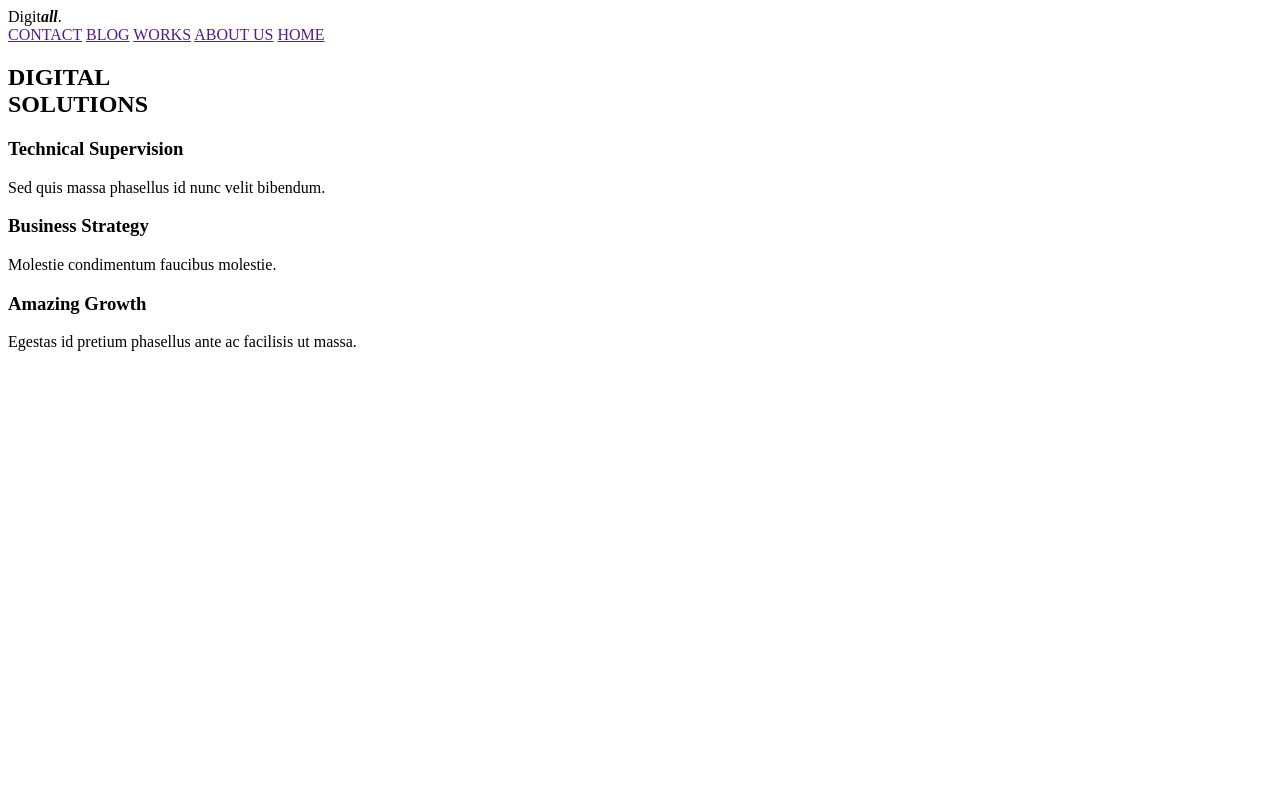
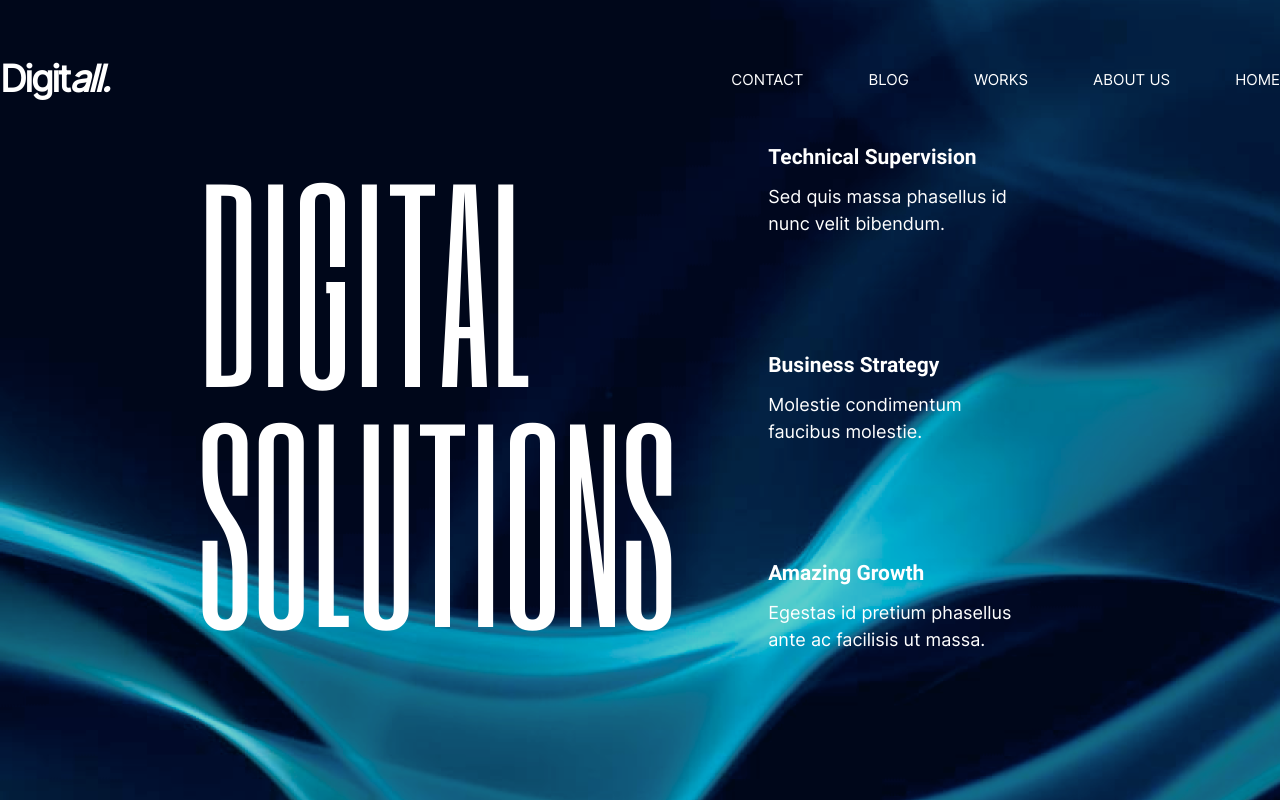
Before and after one commit to SigmaDanAI/HTML-CSS-Practice, a plain HTML site: page index.html in a window 1280 px wide. Drawn offline with Linux system fonts and the light colour scheme; a script that the page names is missing.

Commit message:
adjusted paddings, centering. font changes

```diff
--- a/assets/fonts.css
+++ b/assets/fonts.css
@@ -0,0 +1,20 @@
+@font-face {
+    font-family: 'Roboto';
+    src: url(fonts/Roboto-Bold.woff2);
+    font-style: normal;
+    font-weight: 700;
+}
+
+@font-face {
+    font-family: 'Six Caps';
+    src: url(fonts/SixCaps-Regular.woff2);
+    font-style: normal;
+    font-weight: 400;
+}
+
+@font-face {
+    font-family: 'Inter';
+    src: url(fonts/Inter-Regular.woff2);
+    font-style: normal;
+    font-weight: 400;
+}
--- a/assets/style.css
+++ b/assets/style.css
@@ -1,3 +1,42 @@
+*{
+    padding: 0;
+    margin: 0;
+    border: 0;
+}
+*,*:before,*:after{
+    -moz-box-sizing: border-box;
+    -webkit-box-sizing: border-box;
+    box-sizing: border-box;
+}
+:focus,:active{outline: none;}
+a:focus,a:active{outline: none;}
+
+nav,footer,header,aside{display: block;}
+
+html,body{
+    height: 100%;
+    width: 100%;
+    font-size: 100%;
+    line-height: 1;
+    font-size: 18px;
+    -ms-text-size-adjust: 100%;
+    -moz-text-size-adjust: 100%;
+    -webkit-text-size-adjust: 100%;
+}
+input,button,textarea{font-family:inherit;}
+
+input::-ms-clear{display: none;}
+button{cursor: pointer;}
+button::-moz-focus-inner {padding:0;border:0;}
+a, a:visited{text-decoration: none;}
+a:hover{text-decoration: underline;}
+ul li{list-style: none;}
+img{vertical-align: top;}
+
+h1,h2,h3,h4,h5,h6{font-size:inherit;font-weight: 400;}
+
+html {scroll-behavior: smooth;}
+
 
 .italic{
     font-style: italic;
@@ -6,3 +45,109 @@
 .bold{
     font-weight: bold;
 }
+
+.container{
+    max-width: 1640px;
+    margin: auto;
+}
+
+
+.header{
+    margin-top: 60px;
+    font-family: 'Inter';
+    position: fixed;
+    color: #fff;
+    top:0px;
+    z-index: 99;
+    width: 100%;
+}
+
+.header__wrapper{
+    display: flex;
+    align-items: center;
+    justify-content: space-between;
+}
+
+
+.logo{
+    font-size: 37px;
+    letter-spacing: -2.24px;
+    font-weight: 700;
+}
+
+.menu__item{
+    font-size: 15px;
+    margin-right: 60px;
+}
+
+.menu__item:visited{
+    color: #fff;
+}
+
+.menu__item:last-child{
+    margin-right: 0px;
+}
+
+
+.main{
+    margin: auto;
+
+}
+
+.intro{
+    background-image: url('img/main-bg.png');
+
+    min-height: 100vh;
+    /* display: flex; */
+    align-items: center;
+
+}
+
+.intro__container{
+    min-height: 100vh;
+    max-width: 68.94%;
+    margin: auto;
+    display: flex;
+    justify-content: space-between;
+    align-items: center;
+    height: 100%;
+}
+
+.intro__title{
+    font-family: 'Six Caps';
+    font-size: 240px;
+    color: #fff;
+
+}
+
+
+.intro__advantages-item{
+    margin-bottom: 60px;
+    padding: 29px 63px; /*clockwise*/ /* padding: 29px 63px 29px 63px; */
+    transition: .2s;
+}
+
+.intro__advantages-item:hover{
+    background-color: rgba(0, 0, 0, .3);
+}
+
+
+.intro__advantages-item:last-child{
+    margin-bottom: 0px;
+}
+
+
+.intro__advantages-title{
+    font-family: 'Roboto';
+    color: #fff;
+    font-size: 21px;
+}
+
+.intro__advantages-description{
+    font-family: 'Inter';
+    color: #fff;
+    line-height: 150%;
+    font-size: 18px;
+    margin-top: 15px;
+    max-width: 250px;
+}
--- a/index.html
+++ b/index.html
@@ -7,12 +7,13 @@
     <meta name='viewport' content='width=device-width, initial-scale=1'>
     <link rel="stylesheet" href="/assets/fonts.css">
     <link rel='stylesheet' type='text/css' media='screen' href='/assets/style.css'>
-
     <script src='main.js'></script>
-
 </head>
 <body>
-    <header class="header">Digit<span class="italic bold">all</span>.
+    <header class="header">
+        <div class="container">
+            <div class="header__wrapper">
+                <div class="logo">Digit<span class="italic bold">all.</span></div>
                 <nav class="menu">
                     <a class="menu__item" href="">CONTACT</a>
                     <a class="menu__item" href="">BLOG</a>
@@ -20,9 +21,12 @@
                     <a class="menu__item" href="">ABOUT US</a>
                     <a class="menu__item" href="">HOME</a>
                 </nav>
+            </div>
+        </div>
     </header>
     <main class="main">
         <section class="intro">
+            <div class="intro__container">
                 <h1 class="intro__title">DIGITAL<br>SOLUTIONS</h1>
                 <div class="intro__advantages">
                     <div class="intro__advantages-item">
@@ -38,6 +42,7 @@
                         <p class="intro__advantages-description">Egestas id pretium phasellus ante ac facilisis ut massa.</p>
                     </div>
                 </div>
+            </div>
         </section>
     </main>
 </body>
```
Also changed, not shown: assets/fonts/Inter-Regular.woff2 (added), assets/fonts/Roboto-Bold.woff2 (added), assets/fonts/SixCaps-Regular.woff2 (added), assets/img/main-bg.png (added), 1 other file. Lines whose indentation alone changed are shown as unchanged.
